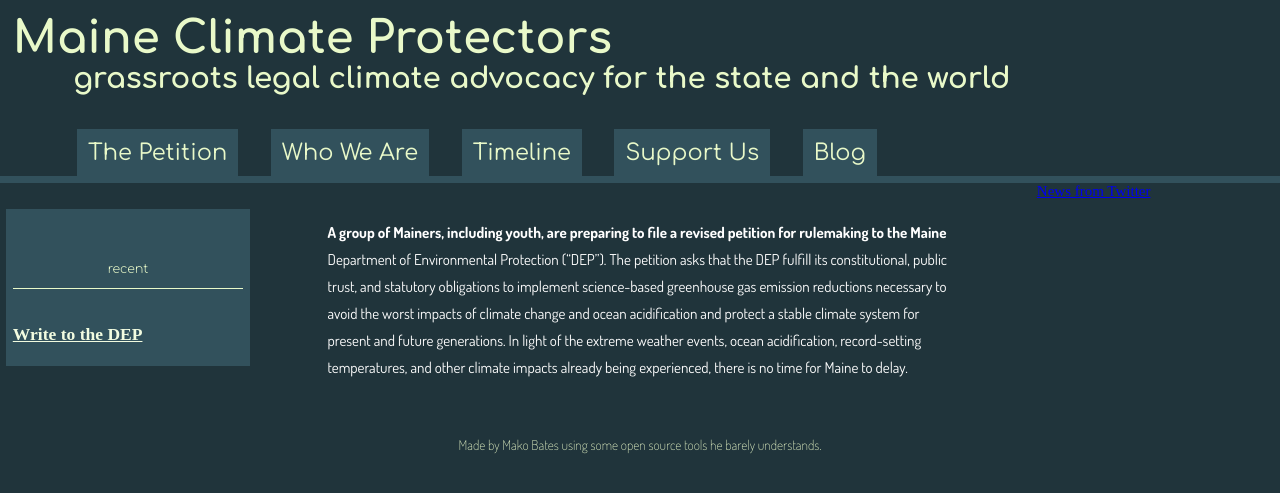
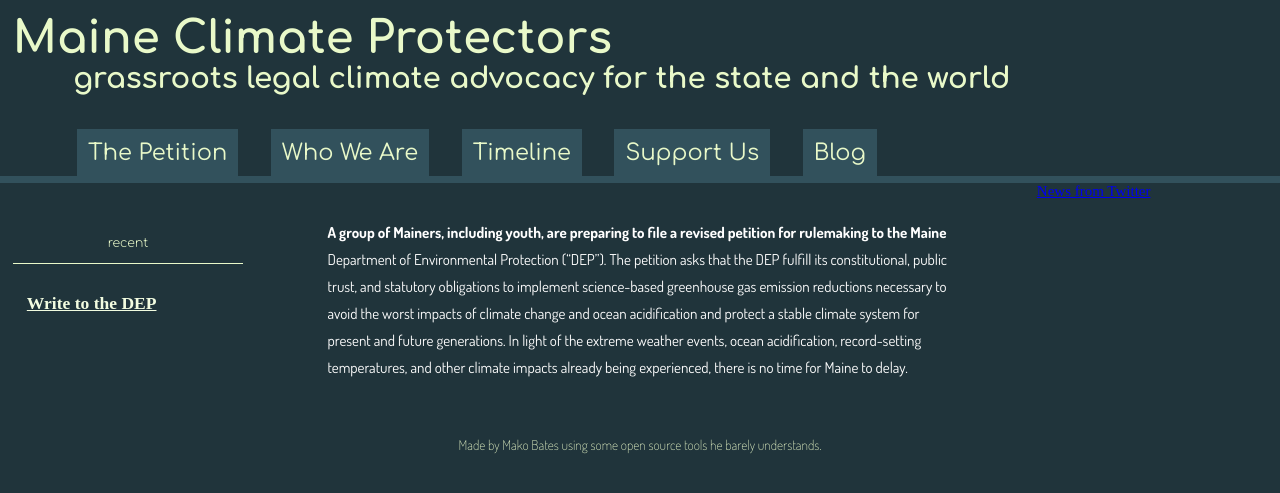
Before and after one commit to ShapeOfMatter/maine-climate-protectors, a Jekyll site: the page built from index.md, in a window 1280 px wide. Shown: the top 493 px of the page. Built offline with Jekyll 4.4.1, drawn with Linux system fonts in a browser that asks for light colours; comment, search, counter and statistics services are not loaded.

Commit message:
Update main.scss

```diff
--- a/assets/main.scss
+++ b/assets/main.scss
@@ -72,10 +72,9 @@
   left: 0px;
   margin: 2vw 0.5vw;
   #blog-side-inner {
-    background-color: $light-color;
     padding: 0.5vw;
     h5 {
-      padding: 2vw 0vw 1vw 0vw;
+      padding: 0vw 0vw 1vw 0vw;
       text-align: center;
       font-family: $heading-font;
       font-weight: 200;
@@ -83,7 +82,7 @@
       border-bottom: 1px solid $secondary-font-color;
     }
     li {
-      padding: .8em 0em;
+      padding: 0.5em 0.8em;
       font-size: 117%;
       line-height: 1.2;
       list-style-type: none;
```
